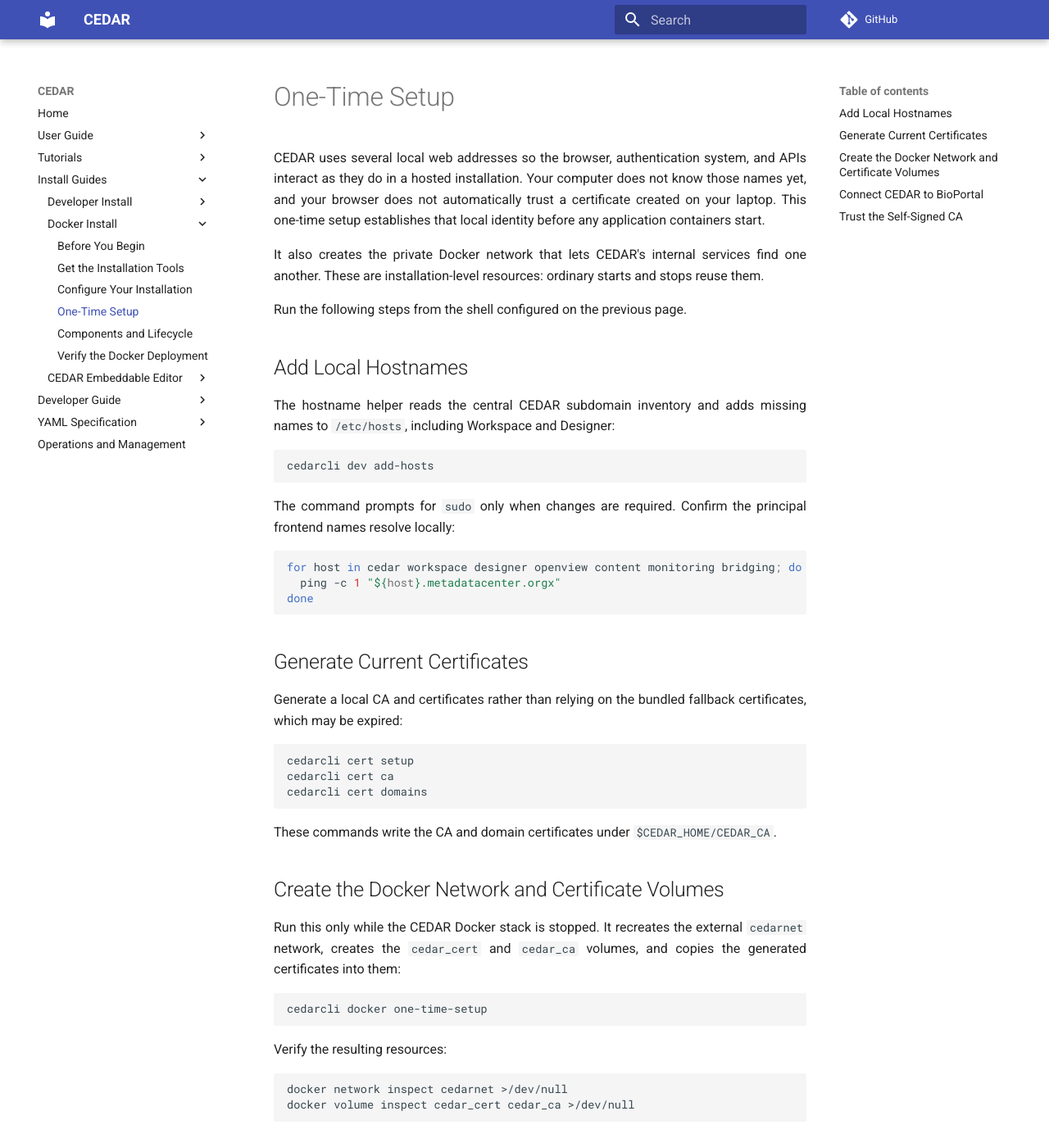
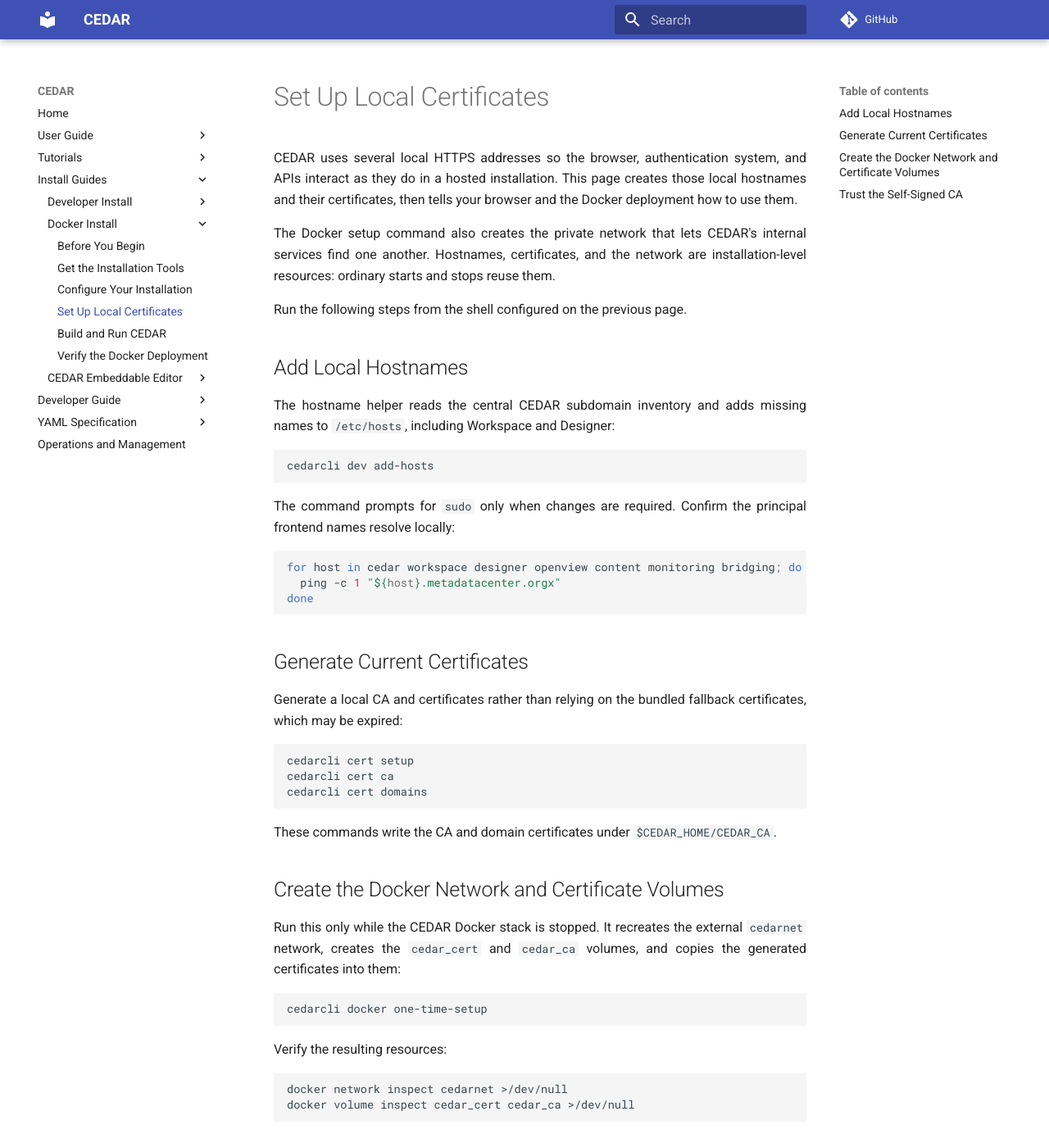
Before and after one commit to metadatacenter/cedar-mkdocs, an MkDocs documentation site: the page built from docs/install-docker-eval/local-certificates.md, in a window 1280 px wide and 1400 px high. Shown: the top 1395 px of the window at 82% size. Built offline with MkDocs 1.6.1 and Material for MkDocs 9.7.7, drawn with Linux system fonts in a browser that asks for light colours; comment, search, counter and statistics services are not loaded; some of the changed text lies outside the part shown.

Commit message:
docs: give Docker setup pages concrete names

````diff
--- a/docs/install-docker-eval/one-time-setup.md
+++ b/docs/install-docker-eval/local-certificates.md
@@ -1,12 +1,12 @@
-# One-Time Setup
+# Set Up Local Certificates
 
-CEDAR uses several local web addresses so the browser, authentication system, and APIs interact as
-they do in a hosted installation. Your computer does not know those names yet, and your browser
-does not automatically trust a certificate created on your laptop. This one-time setup establishes
-that local identity before any application containers start.
+CEDAR uses several local HTTPS addresses so the browser, authentication system, and APIs interact
+as they do in a hosted installation. This page creates those local hostnames and their certificates,
+then tells your browser and the Docker deployment how to use them.
 
-It also creates the private Docker network that lets CEDAR's internal services find one another.
-These are installation-level resources: ordinary starts and stops reuse them.
+The Docker setup command also creates the private network that lets CEDAR's internal services find
+one another. Hostnames, certificates, and the network are installation-level resources: ordinary
+starts and stops reuse them.
 
 Run the following steps from the shell configured on the previous page.
 
@@ -57,16 +57,6 @@
 docker volume inspect cedar_cert cedar_ca >/dev/null
 ```
 
-## Connect CEDAR to BioPortal
-
-Template authors use CEDAR to find ontology terms while designing fields and entering metadata.
-Those searches go through CEDAR's terminology service to BioPortal. The public BioPortal endpoint
-is already the default; you only need to supply an API key in
-`$CEDAR_HOME/set-env-external.sh`.
-
-You can obtain a key from the
-[BioPortal account help](https://bioportal.bioontology.org/help#Getting_an_API_key).
-
 ## Trust the Self-Signed CA
 
 The certificate created above is private to this installation. Trusting its CA prevents certificate
--- a/mkdocs.yml
+++ b/mkdocs.yml
@@ -82,8 +82,8 @@
           - install-docker-eval/prerequisites.md
           - install-docker-eval/cli-and-scripts.md
           - install-docker-eval/configuration.md
-          - install-docker-eval/one-time-setup.md
-          - install-docker-eval/components.md
+          - install-docker-eval/local-certificates.md
+          - install-docker-eval/build-and-run.md
           - Verify the Docker Deployment: install-docker-eval/verify-docker-deployment.md
 
       - CEDAR Embeddable Editor:
````
Also changed, not shown: docs/install-docker-eval/build-and-run.md (renamed from docs/install-docker-eval/components.md, +1 -1 lines), docs/install-docker-eval/configuration.md (+11 -3 lines).
